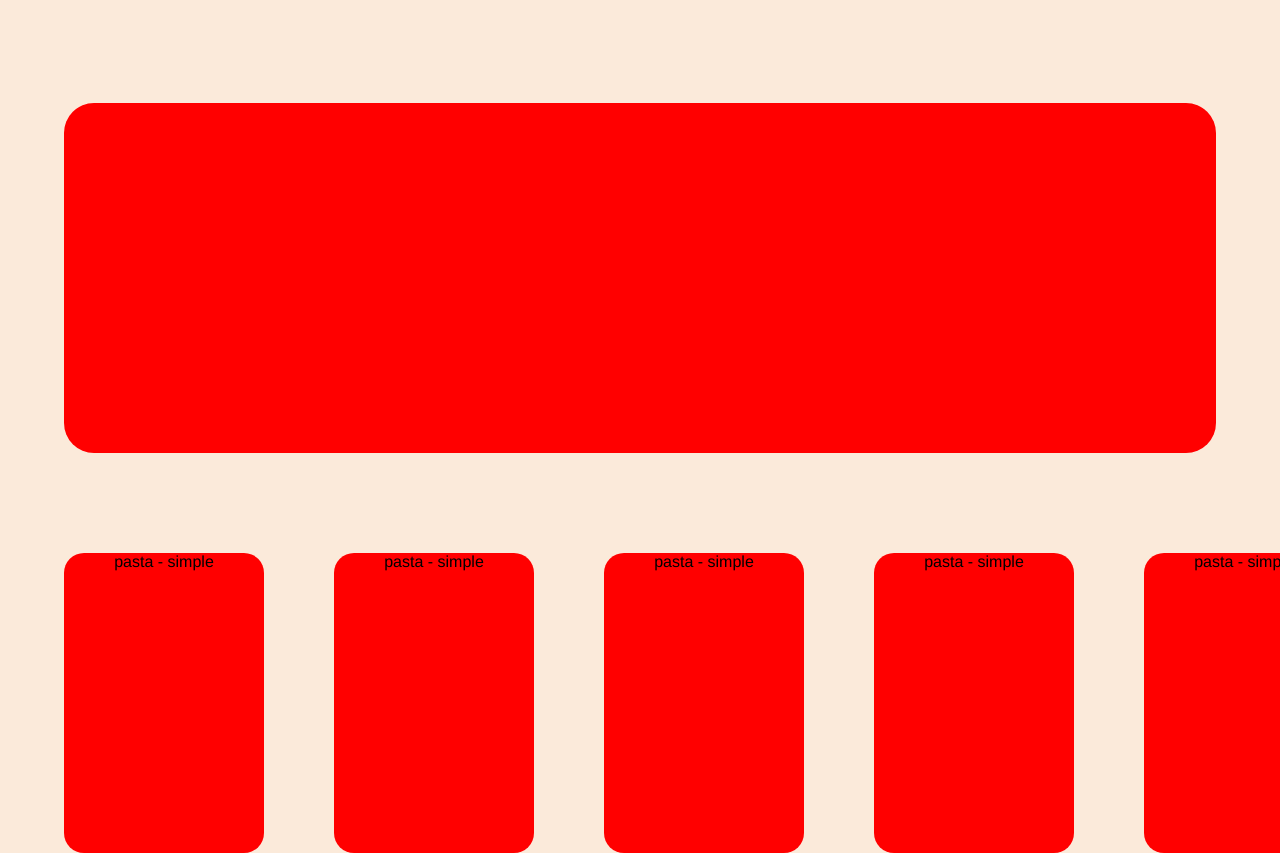
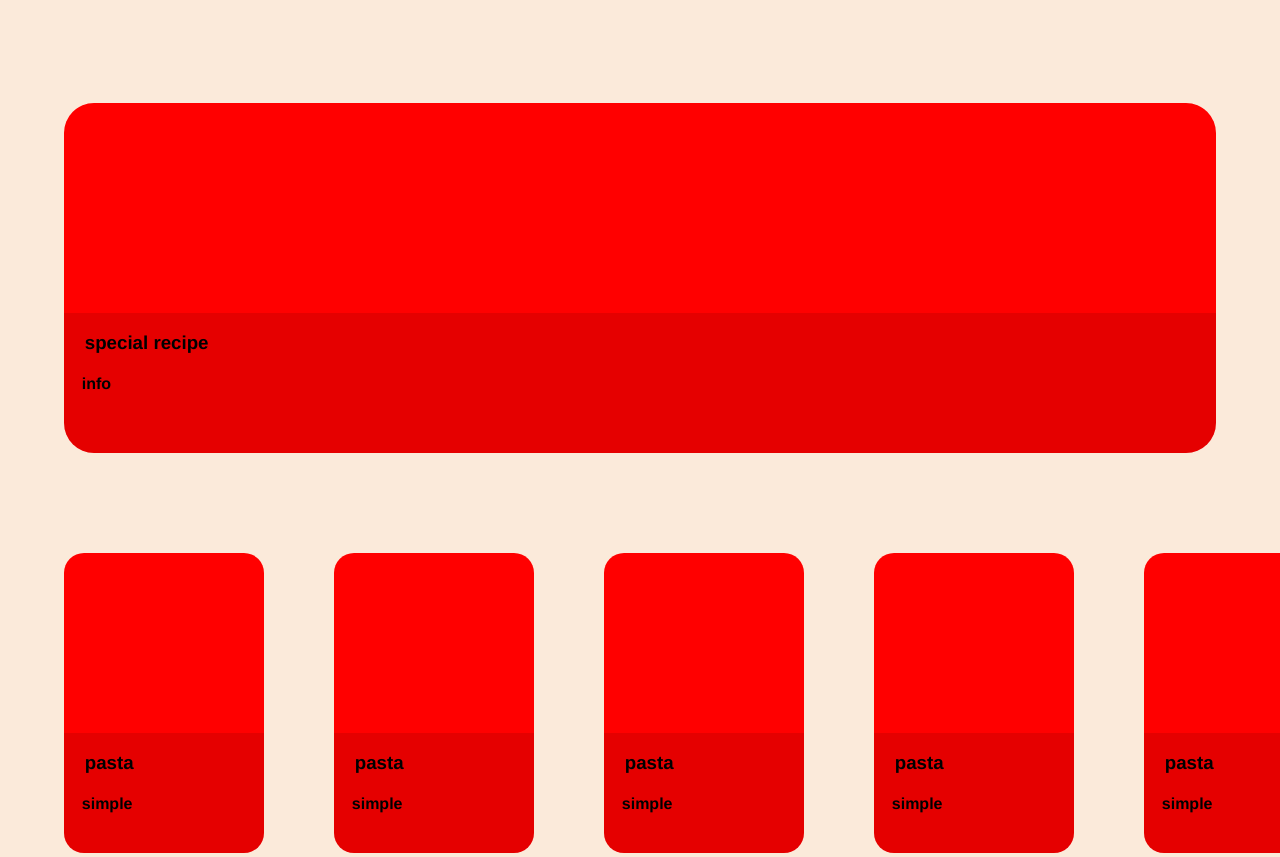
Before and after one commit to Mr-Turtle12/Chop-Chop, a Vue app in the folder frontend/: page / in a window 1280 px wide. Shown: the part 401-1258 px from the top of the page. Built offline with nearby package versions, Linux system fonts and the light colour scheme.

Commit message:
added text areas to cards and animations

```diff
--- a/frontend/src/App.vue
+++ b/frontend/src/App.vue
@@ -4,7 +4,10 @@
       class="logo"
       src="./assets/logo.png"
     >
-    <LargeCard />
+    <LargeCard
+      :recipe-name="'special recipe'"
+      :info="'info'"
+    />
     <CardScroll />
   </body>
 </template>
--- a/frontend/src/components/CardScroll.vue
+++ b/frontend/src/components/CardScroll.vue
@@ -13,6 +13,9 @@
 
 <script setup>
 import VerticalCard from './VerticalCard.vue'
+defineProps({
+    apiUrl: {type:String, default:'http://localhost:8000'}
+})
 const y = [0, 1, 2, 3, 4, 5, 6, 7, 8, 9] // needs to be changed to api call
 </script>
 
--- a/frontend/src/components/LargeCard.vue
+++ b/frontend/src/components/LargeCard.vue
@@ -1,8 +1,25 @@
 <template>
-  <div class="large-card" />
+  <div class="large-card">
+    <!--maybe refactor into own component?-->
+    <div class="text-area">
+      <h3 class="recipe-name">
+        {{ recipeName }}
+      </h3>
+      <h4 class="info">
+        {{ info }}
+      </h4>
+    </div>
+  </div>
 </template>
 
-<style>
+<script setup>
+defineProps({
+    recipeName: { type: String, default: 'recipe name' },
+    info: { type: String, default: 'info' },
+})
+</script>
+
+<style scoped>
 div.large-card {
   height: 350px;
   width: 90%;
@@ -10,5 +27,23 @@ div.large-card {
   background-color: red;
   margin: auto;
   margin-bottom: 100px;
+  position: relative;
+  overflow: hidden;
+}
+div.text-area {
+  height: 40%;
+  width: 100%;
+  position: absolute;
+  bottom: 0;
+  left: 0;
+  background-color: rgba(0, 0, 0, 0.1); /*maybe change to box shadow*/
+  text-align: left;
+  transition: ease 200ms;
+}
+div.large-card:hover div.text-area {
+  height: 50%;
+}
+h3.recipe-name, h4.info {
+  padding-left: 2ch;
 }
 </style>
--- a/frontend/src/components/VerticalCard.vue
+++ b/frontend/src/components/VerticalCard.vue
@@ -1,6 +1,13 @@
 <template>
   <div class="vertical-card">
-    {{ recipeName }} - {{ info }}
+    <div class="text-area">
+      <h3 class="recipe-name">
+        {{ recipeName }}
+      </h3>
+      <h4 class="info">
+        {{ info }}
+      </h4>
+    </div>
   </div>
 </template>
 
@@ -11,15 +18,34 @@ defineProps({
 })
 </script>
 
-<style>
+<style scoped>
 div.vertical-card {
   height: 300px;
   width: 200px;
   background-color: red;
   border-radius: 20px;
   display: inline-block;
+  position: relative;
+  overflow: hidden;
 }
 div.vertical-card:not(:last-child) {
   margin-right: 70px;
 }
+div.text-area {
+  height: 40%;
+  width: 100%;
+  position: absolute;
+  bottom: 0;
+  left: 0;
+  background-color: rgba(0, 0, 0, 0.1); /*maybe change to box shadow*/
+  text-align: left;
+  transition: ease 200ms;
+}
+div.vertical-card:hover div.text-area{
+  height: 50%;
+}
+h3.recipe-name, h4.info {
+  padding-left: 2ch;
+}
+
 </style>
```
